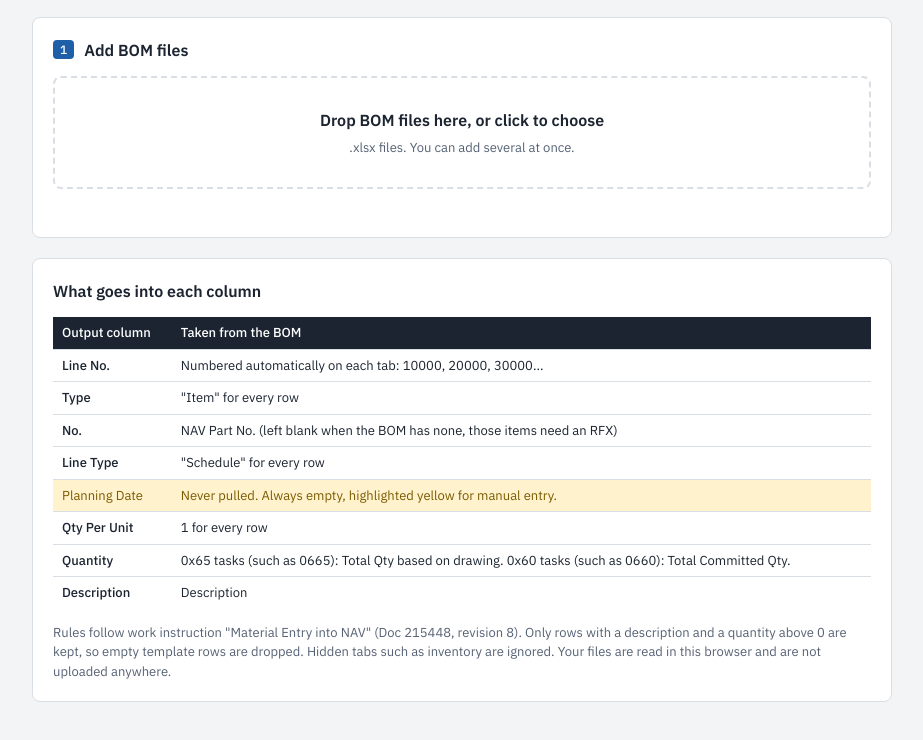
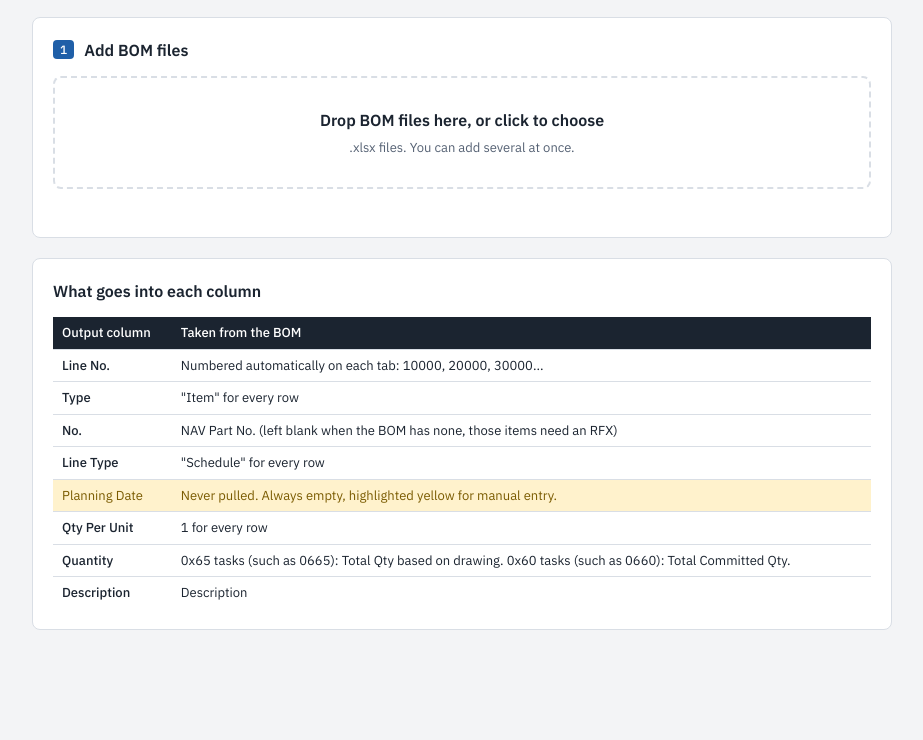
Before and after one commit to mdmit263/BOM_extractor_tool, a plain HTML site: page index.html in a window 1280 px wide. Shown: the part 142-882 px from the top of the page, without its empty margins (178-1101 px from the left). After the commit the page ends 820 px from the top, so only its background shows below. Drawn offline with Linux system fonts and the light colour scheme.

Commit message:
Update index.html

```diff
--- a/index.html
+++ b/index.html
@@ -138,7 +138,6 @@
         <tr><td>Description</td><td>Description</td></tr>
       </tbody>
     </table></div>
-    <p class="foot" style="margin:0">Rules follow work instruction "Material Entry into NAV" (Doc 215448, revision 8). Only rows with a description and a quantity above 0 are kept, so empty template rows are dropped. Hidden tabs such as inventory are ignored. Your files are read in this browser and are not uploaded anywhere.</p>
   </section>
 </div>
 
```
